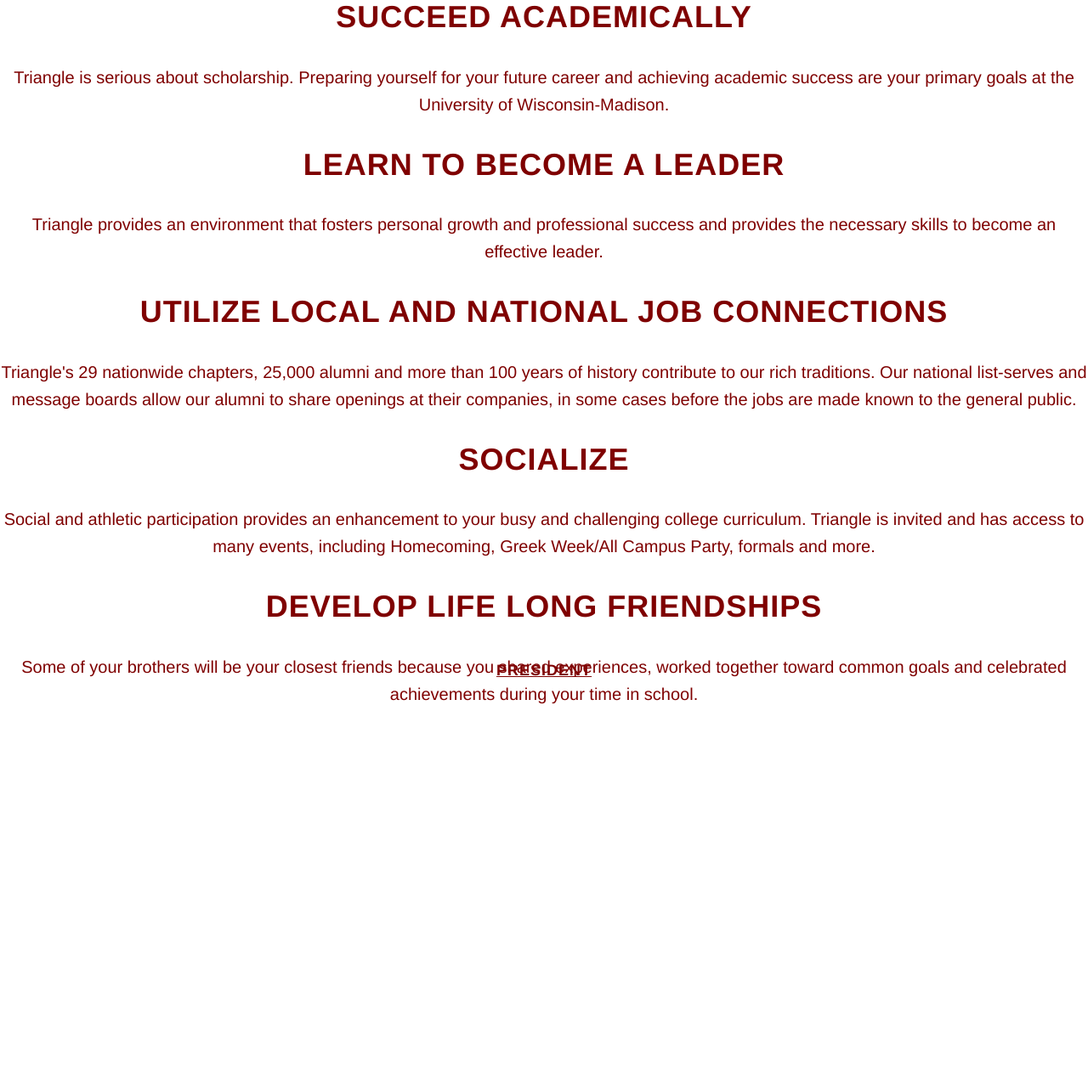
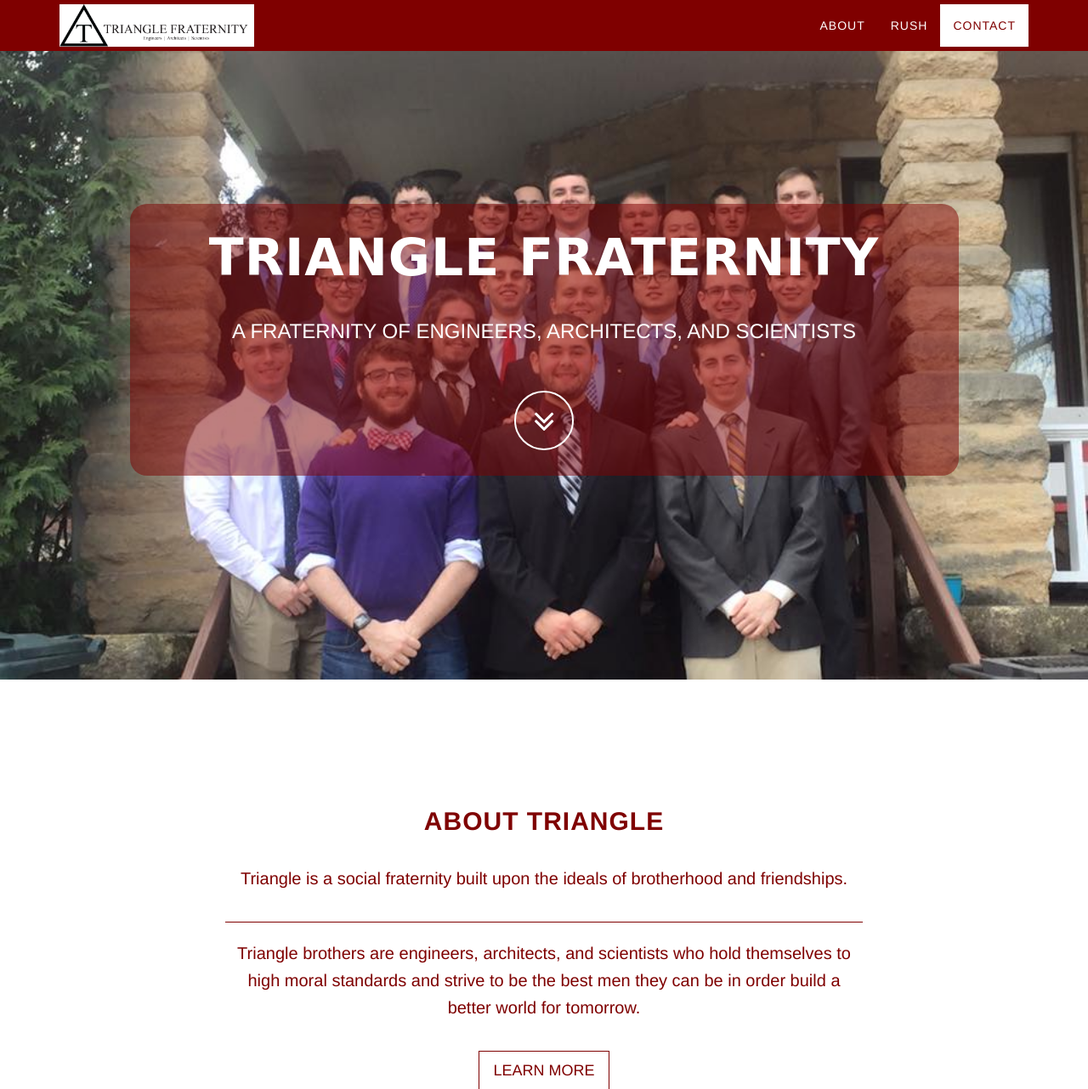
Before and after one commit to Cigarent/Triangle, a PHP site: page / in a window 1280 px wide. Shown: the top 1282 px of the page at 85% size. Before the commit the page ends 829 px from the top, so only its background shows below. Run offline with PHP 8.4, Linux system fonts and the light colour scheme.

Commit message:
index page all done

```diff
--- a/css/main.css
+++ b/css/main.css
@@ -239,7 +239,7 @@ a.navbar, a.btn, a.page-scroll {
   background-color: white;
 }
 .navbar-custom .nav li.active a:hover {
-  color: white;
+  color: #7F0000;
 }
 @media (min-width: 768px) {
   .navbar-custom {
@@ -389,7 +389,7 @@ a.navbar-brand{
 #map {
   width: 100%;
   height: 200px;
-  margin-top: 100px;
+  margin-top: 80px;
 }
 @media (min-width: 767px) {
   .content-section {
@@ -400,7 +400,7 @@ a.navbar-brand{
   }
   #map {
     height: 400px;
-    margin-top: 250px;
+    margin-top: 80px;
   }
 }
 #rush-hr{
--- a/index.php
+++ b/index.php
@@ -1,37 +1,116 @@
-<!DOCTYPE HTML>
-<html>
+<!DOCTYPE html>
+<html lang="en">
 
-	<head>
-		<title>Triangle UW-Madison</title>
+<?php include("includes.php"); ?>
 
-		<?php include("includes.php"); ?>
+<body id="page-top" data-spy="scroll" data-target=".navbar-fixed-top">
 
-	</head>
+    <!-- Navigation -->
+    <?php include("header.php");
+          printHead(0);?>
 
-	<body align="center">
-		<?php include("header.php"); ?>
 
-		<div id="content" align="center">
+    <!-- Intro Header -->
+    <header class="intro">
+        <div class="intro-body">
+            <div class="container">
+                <div class="row">
+                    <div class="col-md-1"></div>
+                    <div class="col-md-10 text-background-intro">
+                      <h1 class="brand-heading">TRIANGLE﻿ FRATERNITY</h1>
+                      <p class="intro-text">A FRATERNITY OF ENGINEERS, ARCHITECTS, AND SCIENTISTS</p>
+                      <a href="#about" class="btn btn-circle page-scroll">
+                          <i class="fa fa-angle-double-down animated"></i>
+                      </a>
+                    </div>
+                </div>
+            </div>
+        </div>
+    </header>
 
-		 <h1>SUCCEED ACADEMICALLY</h1>
-		 <p>Triangle is serious about scholarship. Preparing yourself for your future career and achieving academic success are your primary goals at the University of Wisconsin-Madison.</p>
+    <!-- About Section -->
+    <section id="about" class="container content-section text-center">
+        <div class="row">
+            <div class="col-lg-8 col-lg-offset-2">
+                <h2>About Triangle</h2>
+                <p>Triangle is a social fraternity built upon the ideals of brotherhood and friendships.</p>
+                <hr id="rush-hr">
+                <p>Triangle brothers are engineers, architects, and scientists who hold themselves to high moral standards
+                and strive to be the best men they can be in order build a better world for tomorrow.</p>
+                <a href="about.php" class="btn btn-default btn-lg">Learn More</a>
+            </div>
+        </div>
+    </section>
 
-		 <h1>LEARN TO BECOME A LEADER</h1>
-		 <p>Triangle provides an environment that fosters personal growth and professional success and provides the necessary skills to become an effective leader.</p>
+    <!-- Download Section -->
+    <section id="rush" class="content-section text-center">
+        <div class="rush-section">
+            <div class="container">
+                <div class="col-lg-8 col-lg-offset-2">
+                    <h2>Rush Triangle</h2>
+                    <p>Triangle Fraternity is now accepting applications for membership for the Fall 2016 academic term. If you are looking to get involved on campus, serve the community, and develop effective leadership and professional networking experience, this is your opportunity to do so.</p>
+                    <a href="#" class="btn btn-default btn-lg">Visit Rush Page</a>
+                </div>
+            </div>
+        </div>
+    </section>
 
-		 <h1>UTILIZE LOCAL AND NATIONAL JOB CONNECTIONS</h1>
-		 <p>Triangle's 29 nationwide chapters, 25,000 alumni and more than 100 years of history contribute to our rich traditions. Our national list-serves and message boards allow our alumni to share openings at their companies, in some cases before the jobs are made known to the general public.</p>
+    <!-- Contact Section -->
+    <section id="contact" class="container content-section text-center">
+        <div class="row">
+            <div class="col-lg-8 col-lg-offset-2">
+                <h2>Contact Us</h2>
+                <div class="row">
+                  <div class="col-lg-4 col-lg-offset-2">
+                    <p>Recruitment<br><em>Stephen McManus</em></p>
+                    <p>Phone: 843-709-4585<br><a href="mailto:smcmanus2@wisc.edu">smcmanus2@wisc.edu</a></p>
+                  </div>
+                  <div class="col-lg-4">
+                    <p>President<br><em>Kevin Clark</em></p>
+                    <p>Phone: 414-793-4032<br><a href="mailto:kwclark@wisc.edu">kwclark@wisc.edu</a></p>
+                  </div>
+                </div>
 
-		 <h1>SOCIALIZE</h1>
-		 <p>Social and athletic participation provides an enhancement to your busy and challenging college curriculum. Triangle is invited and has access to many events, including Homecoming, Greek Week/All Campus Party, formals and more.</p>
+                <ul class="list-inline banner-social-buttons">
+                    <li>
+                        <a href="#" class="btn btn-default btn-lg"><i class="fa fa-twitter fa-fw"></i> <span class="network-name">Twitter</span></a>
+                    </li>
+                    <li>
+                        <a href="#" class="btn btn-default btn-lg"><i class="fa fa-facebook fa-fw"></i> <span class="network-name">FACEBOOK</span></a>
+                    </li>
+                    <li>
+                        <a href="#" class="btn btn-default btn-lg"><i class="fa fa-child fa-fw"></i> <span class="network-name">WIN Network</span></a>
+                    </li>
+                </ul>
+            </div>
+        </div>
+    </section>
 
-		 <h1>DEVELOP LIFE LONG FRIENDSHIPS</h1>
-		 <p>Some of your brothers will be your closest friends because you shared experiences, worked together toward common goals and celebrated achievements during your time in school.</p>
+    <!-- Map Section -->
+    <div id="map">
+      <iframe width="100%" height="300" frameborder="0" style="border:0"
+     src="https://www.google.com/maps/embed/v1/place?q=148%20N%20Breese%20Terrace%2C%20Madison%2C%20WI%2C%20United%20States&key=AIzaSyD9BIQXNjZN61o87Y-GLdTcDgU4DiT0Y68 " allowfullscreen></iframe>
+    </div>
 
-		</div>
+    <!-- Footer -->
+    <footer>
+        <div class="container text-center">
+            <p>Copyright &copy; 2016 Triangle Fraternity - Univeristy of Wisconsin, Madison</p>
+        </div>
+    </footer>
 
-		<?php include("contact.php"); ?>
+    <!-- jQuery -->
+    <script src="res/jquery/jquery.js"></script>
 
-	</body>
+    <!-- Bootstrap Core JavaScript -->
+    <script src="res/bootstrap/js/bootstrap.min.js"></script>
+
+    <!-- Plugin JavaScript -->
+    <script src="js/jquery.easing.min.js"></script>
+
+    <!-- Theme JavaScript -->
+    <script src="js/main.js"></script>
+
+</body>
 
 </html>
--- a/js/main.js
+++ b/js/main.js
@@ -33,155 +33,3 @@ $('.navbar-collapse ul li a').click(function() {
     $('.navbar-toggle:visible').click();
   }
 });
-
-// Google Maps Scripts
-var map = null;
-// When the window has finished loading create our google map below
-google.maps.event.addDomListener(window, 'load', init);
-google.maps.event.addDomListener(window, 'resize', function() {
-    map.setCenter(new google.maps.LatLng(40.6700, -73.9400));
-});
-
-function init() {
-    // Basic options for a simple Google Map
-    // For more options see: https://developers.google.com/maps/documentation/javascript/reference#MapOptions
-    var mapOptions = {
-        // How zoomed in you want the map to start at (always required)
-        zoom: 15,
-
-        // The latitude and longitude to center the map (always required)
-        center: new google.maps.LatLng(40.6700, -73.9400), // New York
-
-        // Disables the default Google Maps UI components
-        disableDefaultUI: true,
-        scrollwheel: false,
-        draggable: false,
-
-        // How you would like to style the map.
-        // This is where you would paste any style found on Snazzy Maps.
-        styles: [{
-            "featureType": "water",
-            "elementType": "geometry",
-            "stylers": [{
-                "color": "#000000"
-            }, {
-                "lightness": 17
-            }]
-        }, {
-            "featureType": "landscape",
-            "elementType": "geometry",
-            "stylers": [{
-                "color": "#000000"
-            }, {
-                "lightness": 20
-            }]
-        }, {
-            "featureType": "road.highway",
-            "elementType": "geometry.fill",
-            "stylers": [{
-                "color": "#000000"
-            }, {
-                "lightness": 17
-            }]
-        }, {
-            "featureType": "road.highway",
-            "elementType": "geometry.stroke",
-            "stylers": [{
-                "color": "#000000"
-            }, {
-                "lightness": 29
-            }, {
-                "weight": 0.2
-            }]
-        }, {
-            "featureType": "road.arterial",
-            "elementType": "geometry",
-            "stylers": [{
-                "color": "#000000"
-            }, {
-                "lightness": 18
-            }]
-        }, {
-            "featureType": "road.local",
-            "elementType": "geometry",
-            "stylers": [{
-                "color": "#000000"
-            }, {
-                "lightness": 16
-            }]
-        }, {
-            "featureType": "poi",
-            "elementType": "geometry",
-            "stylers": [{
-                "color": "#000000"
-            }, {
-                "lightness": 21
-            }]
-        }, {
-            "elementType": "labels.text.stroke",
-            "stylers": [{
-                "visibility": "on"
-            }, {
-                "color": "#000000"
-            }, {
-                "lightness": 16
-            }]
-        }, {
-            "elementType": "labels.text.fill",
-            "stylers": [{
-                "saturation": 36
-            }, {
-                "color": "#000000"
-            }, {
-                "lightness": 40
-            }]
-        }, {
-            "elementType": "labels.icon",
-            "stylers": [{
-                "visibility": "off"
-            }]
-        }, {
-            "featureType": "transit",
-            "elementType": "geometry",
-            "stylers": [{
-                "color": "#000000"
-            }, {
-                "lightness": 19
-            }]
-        }, {
-            "featureType": "administrative",
-            "elementType": "geometry.fill",
-            "stylers": [{
-                "color": "#000000"
-            }, {
-                "lightness": 20
-            }]
-        }, {
-            "featureType": "administrative",
-            "elementType": "geometry.stroke",
-            "stylers": [{
-                "color": "#000000"
-            }, {
-                "lightness": 17
-            }, {
-                "weight": 1.2
-            }]
-        }]
-    };
-
-    // Get the HTML DOM element that will contain your map
-    // We are using a div with id="map" seen below in the <body>
-    var mapElement = document.getElementById('map');
-
-    // Create the Google Map using out element and options defined above
-    map = new google.maps.Map(mapElement, mapOptions);
-
-    // Custom Map Marker Icon - Customize the map-marker.png file to customize your icon
-    var image = 'img/map-marker.png';
-    var myLatLng = new google.maps.LatLng(40.6700, -73.9400);
-    var beachMarker = new google.maps.Marker({
-        position: myLatLng,
-        map: map,
-        icon: image
-    });
-}
```
